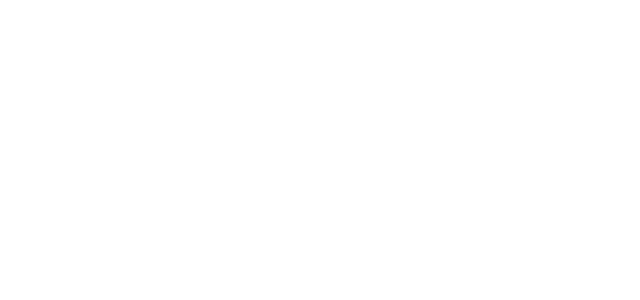
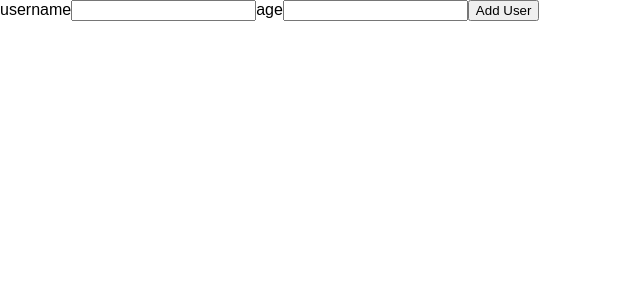
Before and after one commit to wantop1/react-complete-guide, a React (Create React App) app: page / in a window 1280 px wide. Shown: the top 300 px of the page, without its empty margins (0-640 px from the left). Built offline with nearby package versions, Linux system fonts and the light colour scheme.

Commit message:
feat : AddUser.js

```diff
--- a/src/App.js
+++ b/src/App.js
@@ -1,10 +1,11 @@
 import React from 'react';
+import AddUser from './components/Users/AddUser';
 
 
 function App() {
   return (
     <div>
-
+      <AddUser/>
     </div>
   );
 }
--- /dev/null
+++ b/src/components/Users/AddUser.js
@@ -0,0 +1,18 @@
+import React from 'react';
+
+const AddUser = props => {
+    const addUserHandler = (event) => {
+        event.preventdefault();
+    }
+    return(
+        <form onSubmit={addUserHandler}>
+            <label htmlFor='username'>username</label>
+            <input type="text" id="username" />
+            <label htmlFor='age'>age</label>
+            <input type="number" id="age" />
+            <button type='submit'>Add User</button>
+        </form>
+    );
+};
+
+export default AddUser;
```
